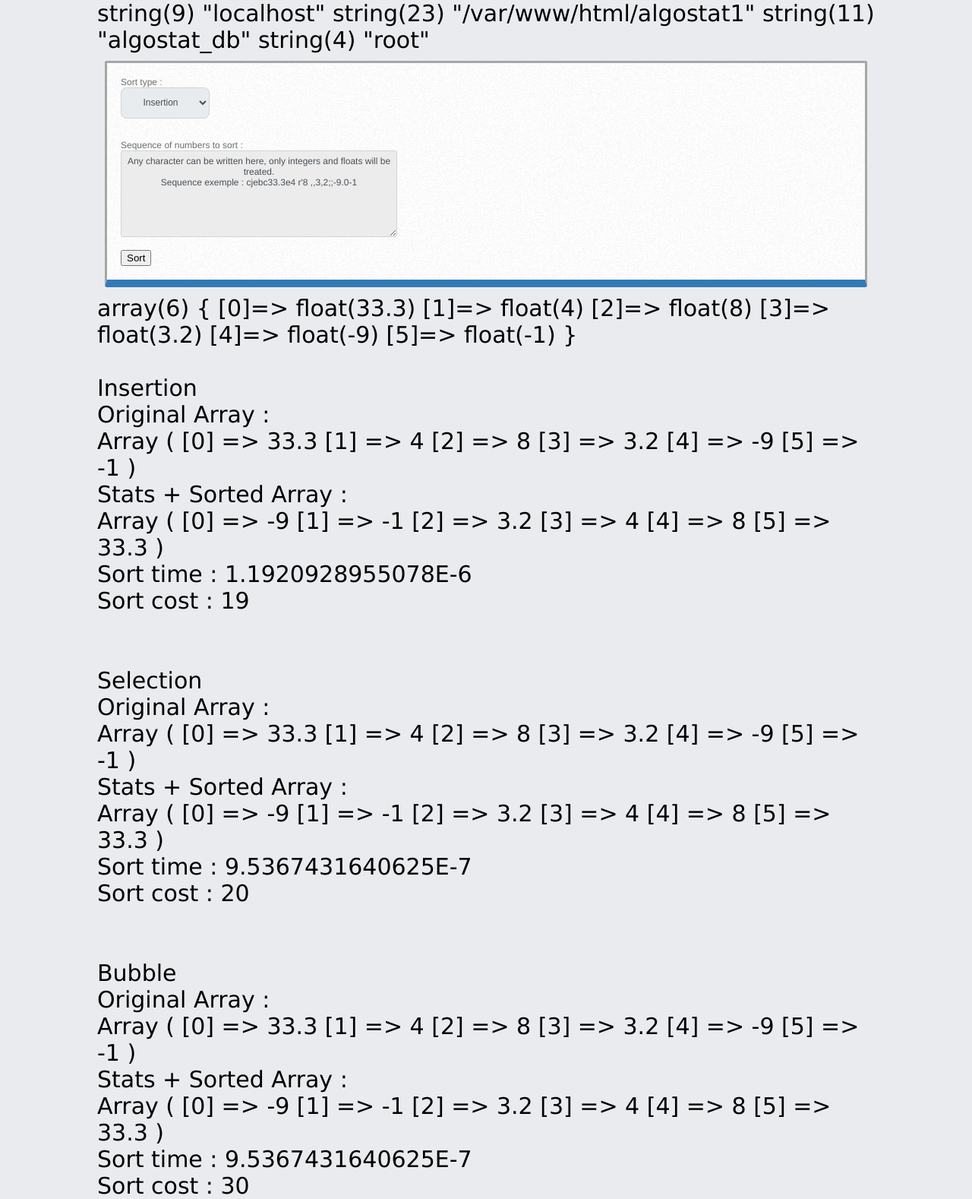
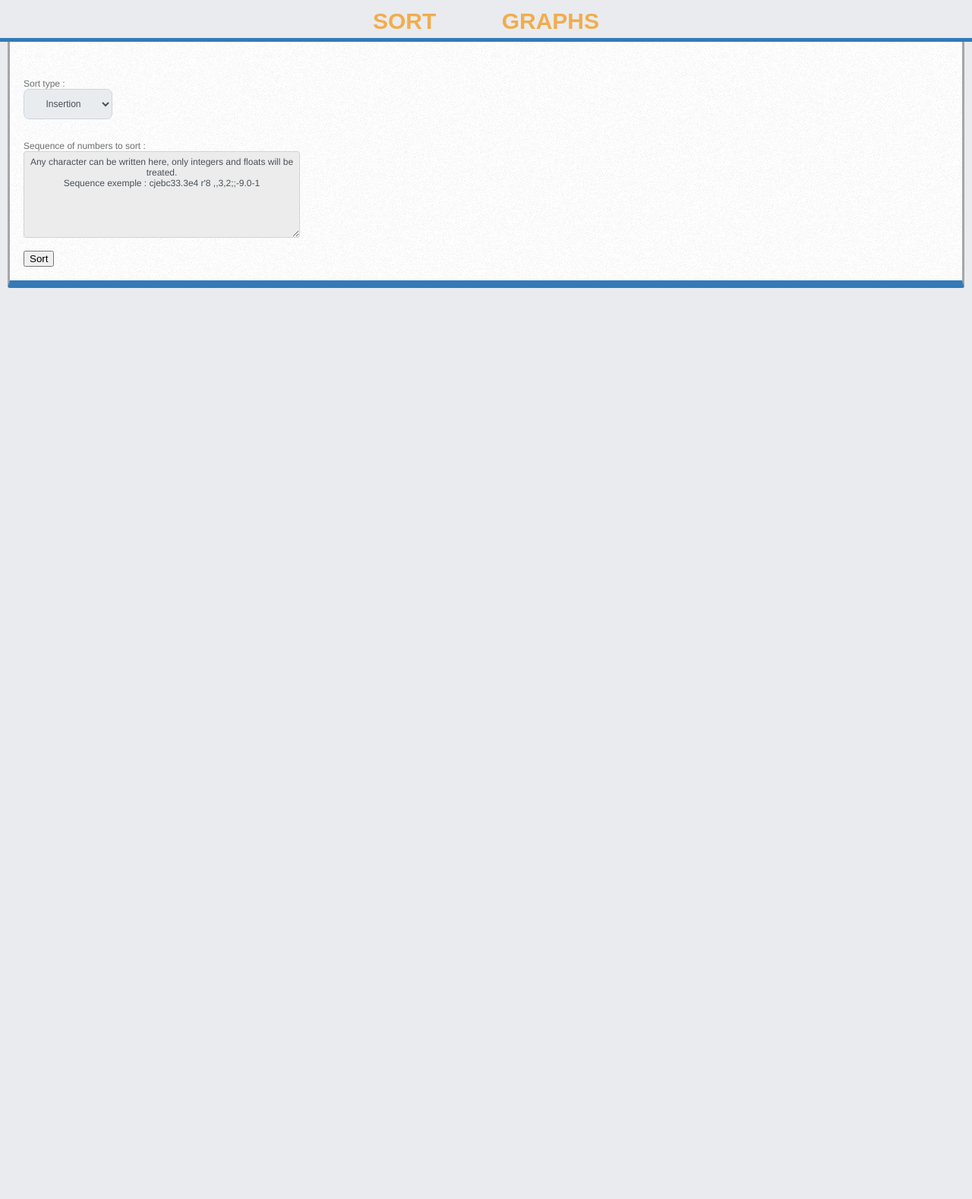
Before and after one commit to JulienDERONGS/ETNA_AlgoStat1, a PHP site: page / in a window 1280 px wide. Shown: the whole page at 76% size. After the commit the page ends 379 px from the top, so only its background shows below. Run offline with PHP 8.4, Linux system fonts and the light colour scheme.

Commit message:
Added a header at the start of index and graphs

```diff
--- a/index.php
+++ b/index.php
@@ -2,7 +2,7 @@
 <html>
   <head>
     <meta charset="utf-8">
-    <title>AlgoStat1 : Algorithms time and cost comparison</title>
+    <title>AlgoStat1 : Algorithms time and cost comparisons</title>
     <link href='http://fonts.googleapis.com/css?family=Open+Sans' rel='stylesheet' type='text/css'>
     <link href="styles/style.css" rel="stylesheet" type="text/css">
     <?php
@@ -16,15 +16,23 @@
       ini_set('display_errors', 1);
       ini_set('display_startup_errors', 1);
       error_reporting(E_ALL);
+      /*
       var_dump($config->getIP());
       var_dump($config->getPath());
       var_dump($config->getDBname());
       var_dump($config->getUsername());
+      */
       ///////////////
-      // IMPORTANT TODO: Add header on all pages pointing to index / graphs pages
     ?>
   </head>
   <body>
+    <!-- Header -->
+    <div class="wrapper">
+      <div class="header">
+        <a href="index.php">SORT</a>
+        <a href="graphs.php">GRAPHS</a>
+      </div>
+    </div>
     <div class="algo_form">
       <form action="<?php echo $config->getProjPath() ?>/process.php" method="post">
         Sort type :</br>
@@ -42,6 +50,7 @@
     <!-- TODO: DEBUG -->
     <div class="debug">
       <?php
+      /*
         $sort = new Sort("cjebc33.3e4 r'8 ,,3,2;;-9.0-1");
         $clean_data = $sort->get_clean_data();
         echo "\n";
@@ -72,6 +81,7 @@
         print_r($sort->getSortedArray());
         echo "</br>Sort time : ". $sort->getSortTime() ."";
         echo "</br>Sort cost : ". $sort->getSortCost() ."</br>";
+      */
       ?>
     </div>
   </body>
--- a/styles/style.css
+++ b/styles/style.css
@@ -1,3 +1,9 @@
+/* === Theme ===
+#E9EBEE
+#337AB7
+#F0AD4E
+*/
+
 /*Fonts*/
 
 /* cyrillic-ext */
@@ -86,17 +92,17 @@ body
 {
     height: 100%;
     margin: 0;
-    padding:0;
+    padding: 0;
     background: #E9EBEE;
     font-family: 'Ubuntu', Geneva, sans-serif;
-    margin-left: 10%;
-    margin-right: 10%;
+    /*padding-left: 10%;
+    padding-right: 10%;*/
 }
 /*e2e9f0*/
 section
 {
 
-    margin-bottom:1rem;
+    margin-bottom: 1rem;
     background: url("bright-squares.png") #337AB7;
     border-radius: 0 0 20px 20px / 0 0 20px 20px;
     border: 3px solid #337AB7;
@@ -106,24 +112,24 @@ section
 
 section h1
 {
-    position:relative;
-    display:-webkit-box;
-    display:-ms-flexbox;
-    display:flex;
-    -ms-flex-wrap:wrap;
-    flex-wrap:wrap;
-    -webkit-box-align:center;
-    -ms-flex-align:center;
-    align-items:center;
-    -webkit-box-pack:justify;
-    -ms-flex-pack:justify;
-    justify-content:center;
+    position: relative;
+    display: -webkit-box;
+    display: -ms-flexbox;
+    display: flex;
+    -ms-flex-wrap: wrap;
+    flex-wrap: wrap;
+    -webkit-box-align: center;
+    -ms-flex-align: center;
+    align-items: center;
+    -webkit-box-pack: justify;
+    -ms-flex-pack: justify;
+    justify-content: center;
     color: #FFFF;
     text-rendering: geometricPrecision;
     font-family: 'Roboto Slab', "sans-serif";
     text-shadow: 0 0 3px rgba(0,0,0,0.9);
     font-size: 35pt;
-    padding:0.6rem;
+    padding: 0.6rem;
 }
 
 footer
@@ -161,7 +167,10 @@ h2
 
 .algo_form
 {
+    z-index: 0;
     padding:0.6rem;
+    margin-left: 10%;
+    margin-right: 10%;
     background: url("groovepaper.png") #FFFFFF;
     color: #6D6F70;
     border-radius: 0.1rem;
@@ -169,8 +178,9 @@ h2
     border-bottom: 10px solid #337AB7;
     font-family: Helvetica,"sans-serif";
     font-size: 9pt;
-    justify-content:center;
+    justify-content: center;
     margin: 10px;
+    padding-top: 7%;
 
 }
 /*E6E9EC*/
@@ -263,6 +273,7 @@ textarea::placeholder
 {
     width: 250px;
 }
+
 textarea:focus
 {
     border: 2px solid #BFDEFF;
@@ -275,3 +286,29 @@ textarea:focus
         clear:both;
     }
 }
+
+/* ----- Header ----- */
+
+.wrapper {
+    position: fixed;
+    width: 100%;
+    height: 5%;
+    border-bottom: 5px solid #337AB7;
+    background-color: #E9EBEE;
+    z-index = 1;
+}
+
+.header {
+    width: 100%;
+    height: 100%;
+    text-align: center;
+}
+
+.header a {
+    text-decoration: none;
+    color: #F0AD4E;
+    font-family: fantasy;
+    font-weight: 700;
+    padding-left: 3%;
+    padding-right: 3%;
+}
```
Also changed, not shown: graphs.php (+21 -1 lines).
